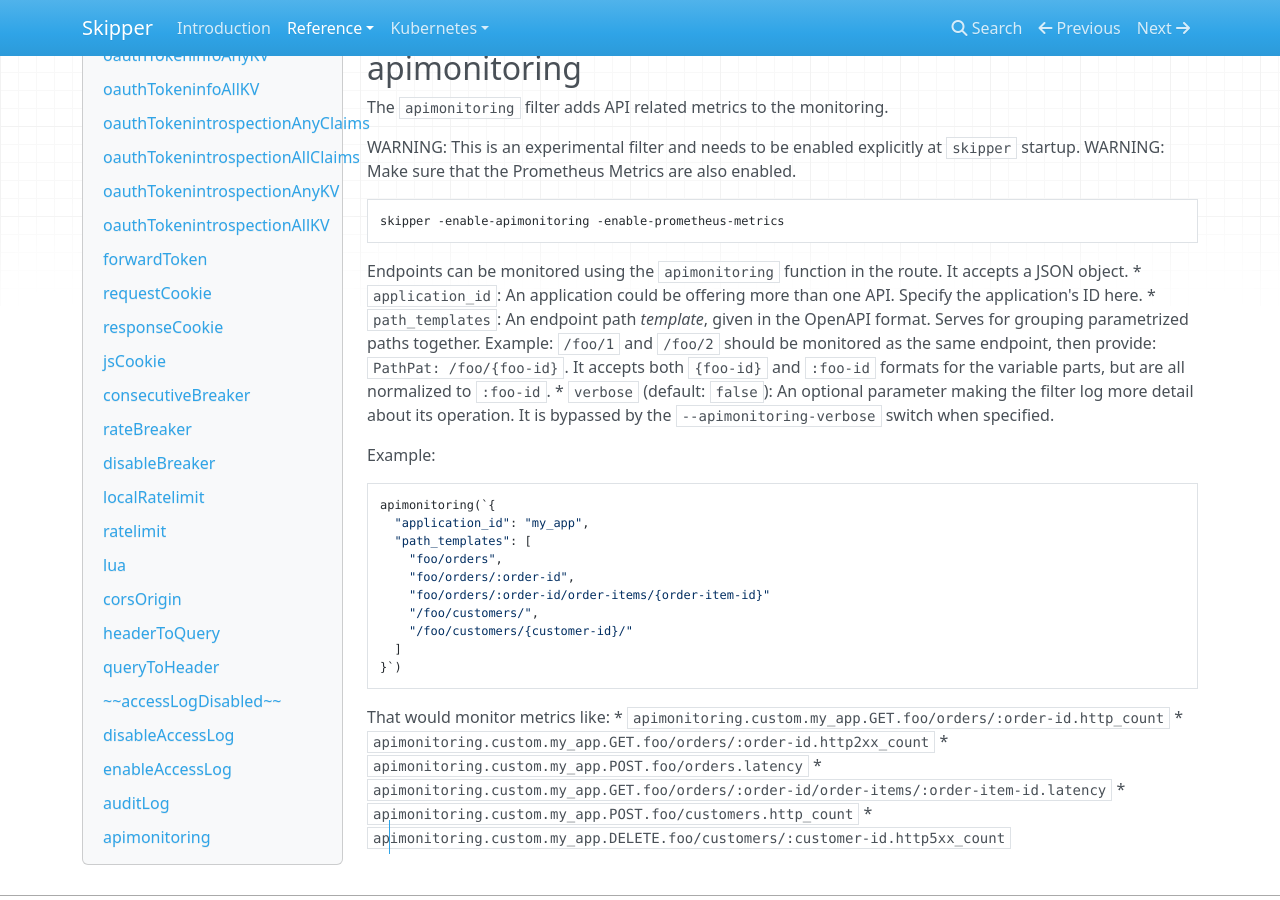
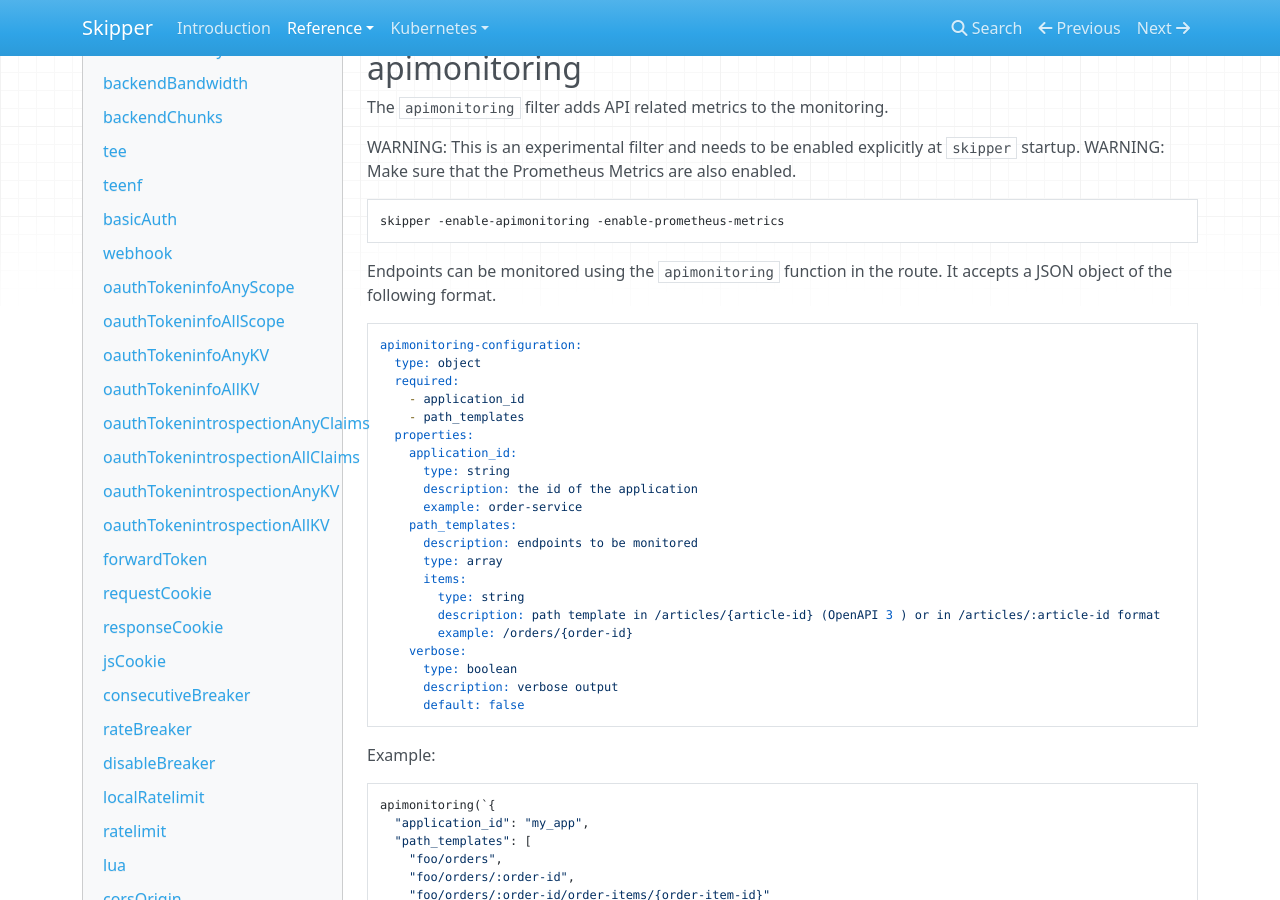
Before and after one commit to zalando/skipper, an MkDocs documentation site: the page built from docs/reference/filters.md, in a window 1280 px wide and 900 px high, scrolled down 15239 px. Built offline with MkDocs 1.6.1, drawn with Linux system fonts in a browser that asks for light colours; nearby versions of some CDN libraries.

Commit message:
provide configuration object schema

````diff
--- a/docs/reference/filters.md
+++ b/docs/reference/filters.md
@@ -832,13 +832,32 @@
 skipper -enable-apimonitoring -enable-prometheus-metrics
 ```
 
-Endpoints can be monitored using the `apimonitoring` function in the route. It accepts a JSON object.
-* `application_id`: An application could be offering more than one API. Specify the application's ID here.
-* `path_templates`: An endpoint path _template_, given in the OpenAPI format. Serves for grouping parametrized paths
-  together. Example: `/foo/1` and `/foo/2` should be monitored as the same endpoint, then provide: `PathPat: /foo/{foo-id}`.
-  It accepts both `{foo-id}` and `:foo-id` formats for the variable parts, but are all normalized to `:foo-id`.
-* `verbose` (default: `false`): An optional parameter making the filter log more detail about its operation.
-  It is bypassed by the `--apimonitoring-verbose` switch when specified.
+Endpoints can be monitored using the `apimonitoring` function in the route. It accepts a JSON object
+of the following format.
+
+```yaml
+apimonitoring-configuration:
+  type: object
+  required:
+    - application_id
+    - path_templates
+  properties:
+    application_id:
+      type: string
+      description: the id of the application
+      example: order-service
+    path_templates:
+      description: endpoints to be monitored
+      type: array
+      items:
+        type: string
+        description: path template in /articles/{article-id} (OpenAPI 3 ) or in /articles/:article-id format
+        example: /orders/{order-id}
+    verbose:
+      type: boolean
+      description: verbose output
+      default: false
+```
 
 Example:
 
````
